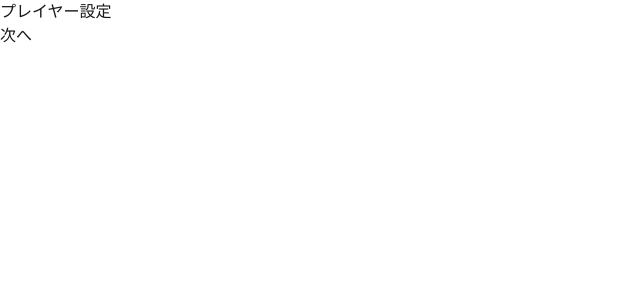
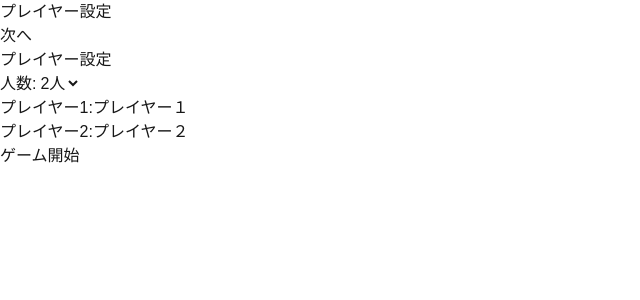
Before and after one commit to sora-omaru/word-game, a Next.js app: page / in a window 1280 px wide. Both pictures are taken after a click on the button "スタート". Shown: the top 300 px of the page, without its empty margins (0-640 px from the left). Built offline with nearby package versions, Linux system fonts and the light colour scheme.

Commit message:
feat:プレイヤー情報設定画面追加

```diff
--- a/src/app/page.tsx
+++ b/src/app/page.tsx
@@ -2,6 +2,7 @@
 
 import { useReducer } from "react";
 import { gameReducer, initialGameState } from "./reducers/gameReducer";
+import { PlayerSetup } from "@/components/PlayerSetup";
 
 export default function Home() {
   const [state, dispatch] = useReducer(gameReducer, initialGameState);
@@ -23,6 +24,8 @@ export default function Home() {
           <button onClick={() => dispatch({ type: "GO_TOPIC" })}>次へ</button>
         </div>
       )}
+
+      {state.screen === "PLAYER_SETUP" && <PlayerSetup dispatch={dispatch} />}
     </main>
   );
 }
--- /dev/null
+++ b/src/components/PlayerSetup.tsx
@@ -0,0 +1,80 @@
+"use Client";
+
+import { GameAction, Player } from "@/app/types/game";
+import { useState } from "react";
+
+type Props = {
+  dispatch: React.Dispatch<GameAction>;
+};
+
+export function PlayerSetup({ dispatch }: Props) {
+  const [playerCount, setPlayerCount] = useState<number>(2);
+  const [playerNames, setPlayerNames] = useState<string[]>([
+    "プレイヤー１",
+    "プレイヤー２",
+  ]);
+
+  const handleChangePlayerCount = (
+    event: React.ChangeEvent<HTMLSelectElement>,
+  ) => {
+    const count = Number(event.target.value);
+    setPlayerCount(count);
+
+    const nextPlayerNames = Array.from(
+      { length: count },
+      (_, index) => playerNames[index] ?? `プレイヤー${index + 1}`,
+    );
+    setPlayerNames(nextPlayerNames);
+  };
+
+  const handleChangePlayerName = (index: number, value: string) => {
+    const nextPlayerNames = playerNames.map((name, currentIndex) =>
+      currentIndex === index ? value : name,
+    );
+    setPlayerNames(nextPlayerNames);
+  };
+
+  const handleStartGame = () => {
+    const players: Player[] = playerNames.map((name, index) => ({
+      id: index + 1,
+      name: name.trim() || `プレイヤー${index + 1}`,
+      score: 0,
+    }));
+
+    dispatch({
+      type: "SET_PLAYERS",
+      payload: players,
+    });
+  };
+
+  return (
+    <section>
+      <h2>プレイヤー設定</h2>
+
+      <label>
+        人数:
+        <select value={playerCount} onChange={handleChangePlayerCount}>
+          <option value={2}>2人</option>
+          <option value={3}>3人</option>
+          <option value={4}>4人</option>
+        </select>
+      </label>
+
+      {playerNames.map((name, index) => (
+        <div key={index}>
+          <label>
+            プレイヤー{index + 1}:
+            <input
+              type="text"
+              value={name}
+              onChange={(event) =>
+                handleChangePlayerName(index, event.target.value)
+              }
+            />
+          </label>
+        </div>
+      ))}
+      <button onClick={handleStartGame}>ゲーム開始</button>
+    </section>
+  );
+}
```
